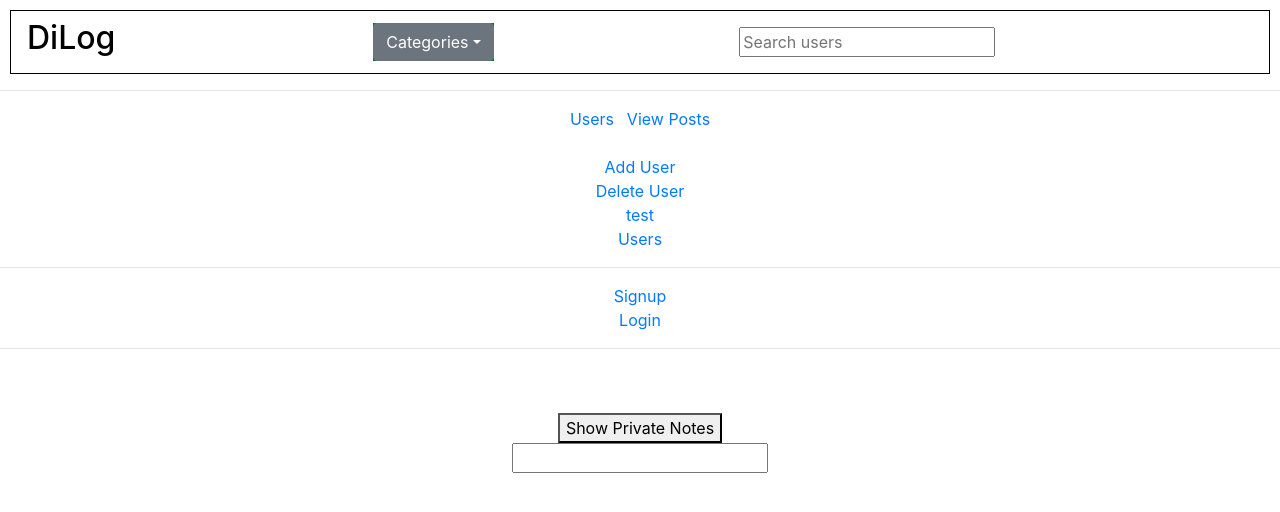
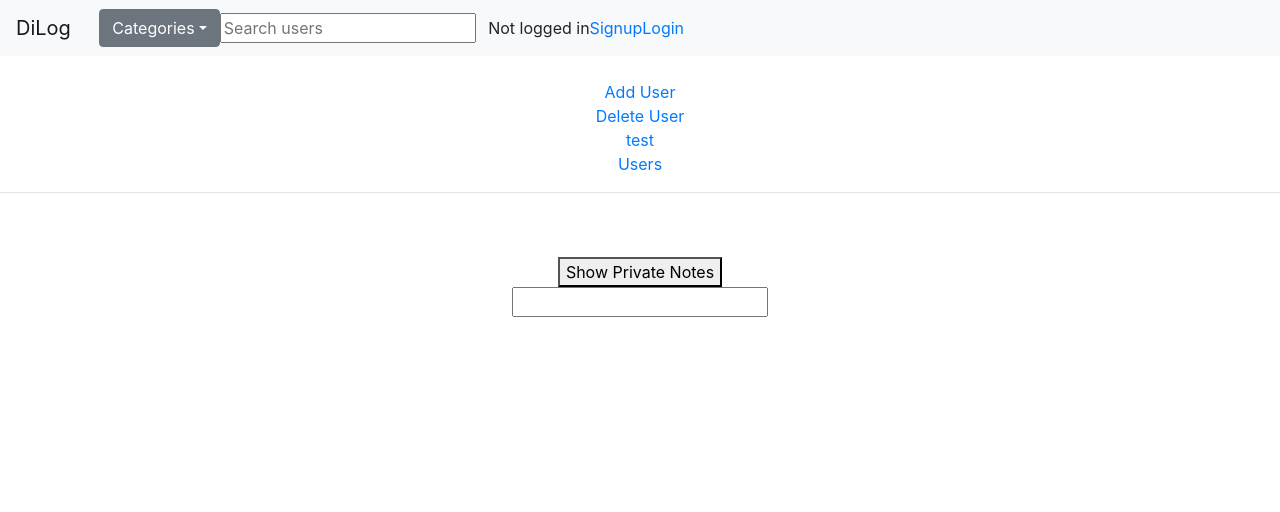
Before and after one commit to ArneCaris/Project12.2018, a React (Create React App) app in the folder react_client/: page / in a window 1280 px wide. Shown: the top 512 px of the page. Built offline with nearby package versions, Linux system fonts and the light colour scheme.

Commit message:
Development progress

```diff
--- a/react_client/package.json
+++ b/react_client/package.json
@@ -9,6 +9,8 @@
     "axios": "^0.18.0",
     "bootstrap": "^4.1.3",
     "jquery": "^3.3.1",
+    "moment": "^2.22.2",
+    "moment-timezone": "^0.5.23",
     "popper.js": "^1.14.5",
     "prop-types": "^15.6.2",
     "react": "^16.6.3",
@@ -19,6 +21,7 @@
     "react-dropdown": "^1.6.2",
     "react-intl": "^2.7.2",
     "react-modal": "^3.6.1",
+    "react-moment": "^0.8.4",
     "react-router-dom": "^4.3.1",
     "react-scripts": "2.1.1",
     "react-table": "^6.8.6",
--- a/react_client/src/App.css
+++ b/react_client/src/App.css
@@ -30,20 +30,18 @@
 
 .dropdown {
   margin-left: 1%;
-  background-color: green;
 }
 #logo {
   text-decoration: none;
   color: black;
 }
-.navbar {
-  text-decoration: none;
-  border: 1px solid black;
-  margin: 10px 10px 10px 10px;
-}
 
 .App-nav {
   text-decoration: none;
+}
+
+.welcome {
+  float: right;
 }
 
 .Users-crud {
--- a/react_client/src/App.js
+++ b/react_client/src/App.js
@@ -1,4 +1,4 @@
-import React, { Component, Fragment } from 'react';
+import React, { Component } from 'react';
 import './App.css';
 import './index.css';
 import '../node_modules/bootstrap/dist/css/bootstrap.min.css';
@@ -35,51 +35,10 @@ class App extends Component {
     super (props);
   }
 
-
-  handleLogout () {
-    sessionStorage.clear();
-    window.reload();
-  }
-
   render () {
     return (
       <div className="App">
         <Navigator/>
-        <hr/>
-        {sessionStorage.length !== 0
-        ?
-          <div><NavLink className="navigation" to="/CreatePost">
-            Create Post
-          </NavLink>
-          <NavLink className="navigation" to="/">
-            View Posts
-          </NavLink>
-          <NavLink className="navigation" to="/comments">
-            View comments
-          </NavLink>
-          <NavLink className="navigation" to="/EditPost">
-            edit post
-          </NavLink>
-          <NavLink to="/Post/Delete">
-              Delete Post
-          </NavLink>
-
-          <NavLink className="navigation" to="/ShareEntry">
-            Share with
-          </NavLink>
-          <NavLink to="/close_account">
-            Close Account
-          </NavLink> </div>
-        :
-          <div>
-          <NavLink to="/Users/">
-            Users
-          </NavLink>
-          <NavLink className="navigation" to="/">
-            View Posts
-          </NavLink>
-          </div>
-        }
           <br/>
       <div >
           <NavLink to="/Users/add">
@@ -99,15 +58,6 @@ class App extends Component {
           </NavLink>
           <br/>
       </div>
-        <hr/>
-        {sessionStorage.length !== 0
-          ? <NavLink to="/post" onClick={this.handleLogout}>Logout</NavLink>
-          :
-            <Fragment>
-                <NavLink to="/signup">Signup</NavLink> <br/>
-                <NavLink to="/login">Login</NavLink>
-            </Fragment>
-        }
       <hr/>
         <div className="routeDiv">
           <Route path="/" exact component={Posts} />
--- a/react_client/src/Components/Navigator.js
+++ b/react_client/src/Components/Navigator.js
@@ -1,18 +1,44 @@
-import React, { Component } from 'react';
+import React, { Component, Fragment } from 'react';
 import CategoryDropdown from './CategoryDropdown';
 import { NavLink, LinkContainer, BrowserRouter as Router, Route, Link } from 'react-router-dom';
 import axios from 'axios';
+import { Login } from '../Login';
+import {
+  Collapse,
+  Navbar,
+  NavbarToggler,
+  NavbarBrand,
+  Nav,
+  NavItem,
+  UncontrolledDropdown,
+  DropdownToggle,
+  DropdownMenu,
+  DropdownItem } from 'reactstrap';
 
 class Navigator extends Component {
     constructor(props){
         super(props);
         this.getValues = this.getValues.bind(this);
         this.searchData = this.searchData.bind(this);
+        this.toggleDD = this.toggleDD.bind(this);
         this.state = {
           searchUsers: [],
-          list: undefined
+          list: undefined,
+          isDDopen: false
         };
     }
+
+    handleLogout () {
+      sessionStorage.clear();
+      window.reload();
+    }
+
+    toggleDD() {
+      this.setState({
+        isDDopen: !this.state.isDDopen
+      });
+    }
+
     searchData(e) {
         var queryData = [];
         this.getValues();
@@ -41,15 +67,73 @@ class Navigator extends Component {
 
     render() {
         return (
-            <div className="navbar">
-            <NavLink to="/" id="logo">
-              <h2>DiLog</h2>
-            </NavLink>
-            <CategoryDropdown/>
-            <SearchBar search={this.searchData.bind(this)} />
-            {(this.state.list) ? <SearchResult searchUsers={this.state.list} /> : null }
-
-            <NavLink className="navigation" to="/Users/" />
+            <div>
+            <Navbar color="light" light expand="md">
+              <NavbarBrand href="/">
+                  DiLog
+              </NavbarBrand>
+              <CategoryDropdown/>
+              <SearchBar search={this.searchData.bind(this)} />
+              {(this.state.list) ? <SearchResult searchUsers={this.state.list} /> : null }
+              <NavLink className="navigation" to="/Users/" />
+              {sessionStorage.length !== 0
+              ?
+              <UncontrolledDropdown nav inNavbar>
+              <DropdownToggle nav caret>
+                Posts
+              </DropdownToggle>
+              <DropdownMenu right>
+                <DropdownItem>
+                  <NavLink className="navigation" to="/CreatePost">
+                    Create Post
+                  </NavLink>
+                </DropdownItem>
+                <DropdownItem>
+                  <NavLink className="navigation" to="/">
+                    View Posts
+                  </NavLink>
+                </DropdownItem>
+                <DropdownItem>
+                  <NavLink className="navigation" to="/comments">
+                    View comments
+                  </NavLink>
+                </DropdownItem>
+                <DropdownItem>
+                  <NavLink className="navigation" to="/EditPost">
+                    edit post
+                  </NavLink>
+                </DropdownItem>
+                <DropdownItem>
+                  <NavLink to="/Post/Delete">
+                    Delete Post
+                  </NavLink>
+                </DropdownItem>
+                <DropdownItem>
+                  <NavLink className="navigation" to="/ShareEntry">
+                    Share with
+                  </NavLink>
+                </DropdownItem>
+                <DropdownItem>
+                  <NavLink to="/close_account">
+                    Close Account
+                  </NavLink>
+                </DropdownItem>
+              </DropdownMenu>
+            </UncontrolledDropdown>
+              :
+              <div>Not logged in</div>
+              }
+              <NavItem>
+              {sessionStorage.length !== 0
+              ? <NavLink to="/test" onClick={this.handleLogout}>Logout</NavLink>
+              :
+                <Fragment className="logSign">
+                  <NavLink to="/signup">Signup</NavLink>
+                  <NavLink to="/login">Login</NavLink>
+                </Fragment>
+              }
+              </NavItem>
+            </Navbar>
         </div>
         );
     }
--- a/react_client/src/Login.js
+++ b/react_client/src/Login.js
@@ -8,8 +8,8 @@ import { ToastContainer ,toast } from 'react-toastify';
 
 
 export class Login extends Component {
-    constructor() {
-        super();
+    constructor(props) {
+        super(props);
           this.getUsers = this.getUsers.bind(this);
           this.handleEnter = this.handleEnter.bind(this);
           this.handleEvent = this.handleEvent.bind(this);
--- a/react_client/src/test.js
+++ b/react_client/src/test.js
@@ -11,6 +11,9 @@ import NavigationButton from './Components/NavigationButton';
 import CommentField from './Components/CommentField';
 import PostModal from './Components/PostModal';
 import RemoveButton from './Components/RemoveButton';
+import moment from 'react-moment';
+import 'moment-timezone';
+import Moment from 'react-moment';
 
 class Test extends Component {
 
@@ -95,10 +98,8 @@ class Test extends Component {
 handleClose() {
   this.setState({
     modal: !this.state.modal,
-
 });
 }
-
 
 render() {
   let postsList = this.state.posts.map ( Post => {
@@ -110,7 +111,9 @@ render() {
         <li><h3>{Post.Title}</h3></li>
         <li><p>{Post.Content}</p></li>
         <Badge>{Post.Category}</Badge>
-        <li>{Post.LastEdit}</li>
+        <Moment format={"DD-MM-YYYY"}>
+          <li>{Post.LastEdit}</li>
+        </Moment>
       </ul>
     </div>
     </div>)
```
Also changed, not shown: 2 other files (tests, documents, lock files or other folders).
